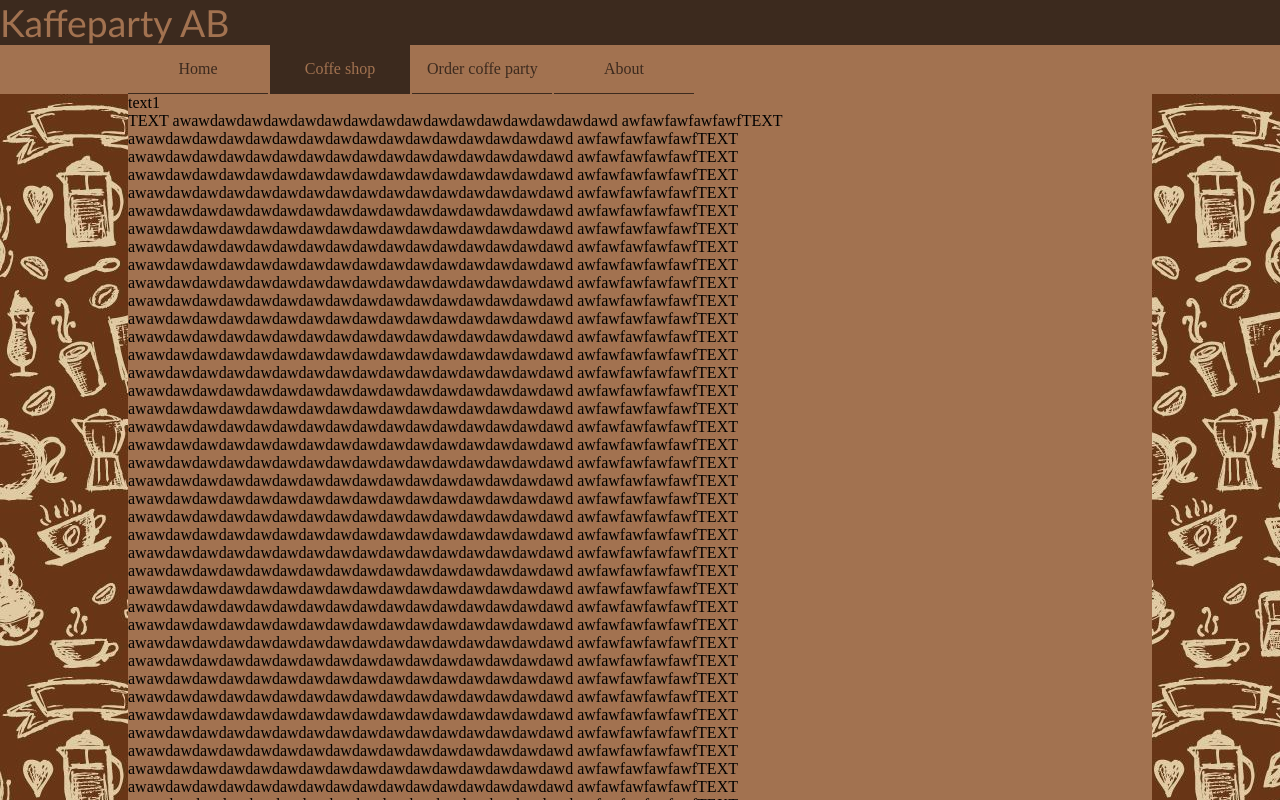
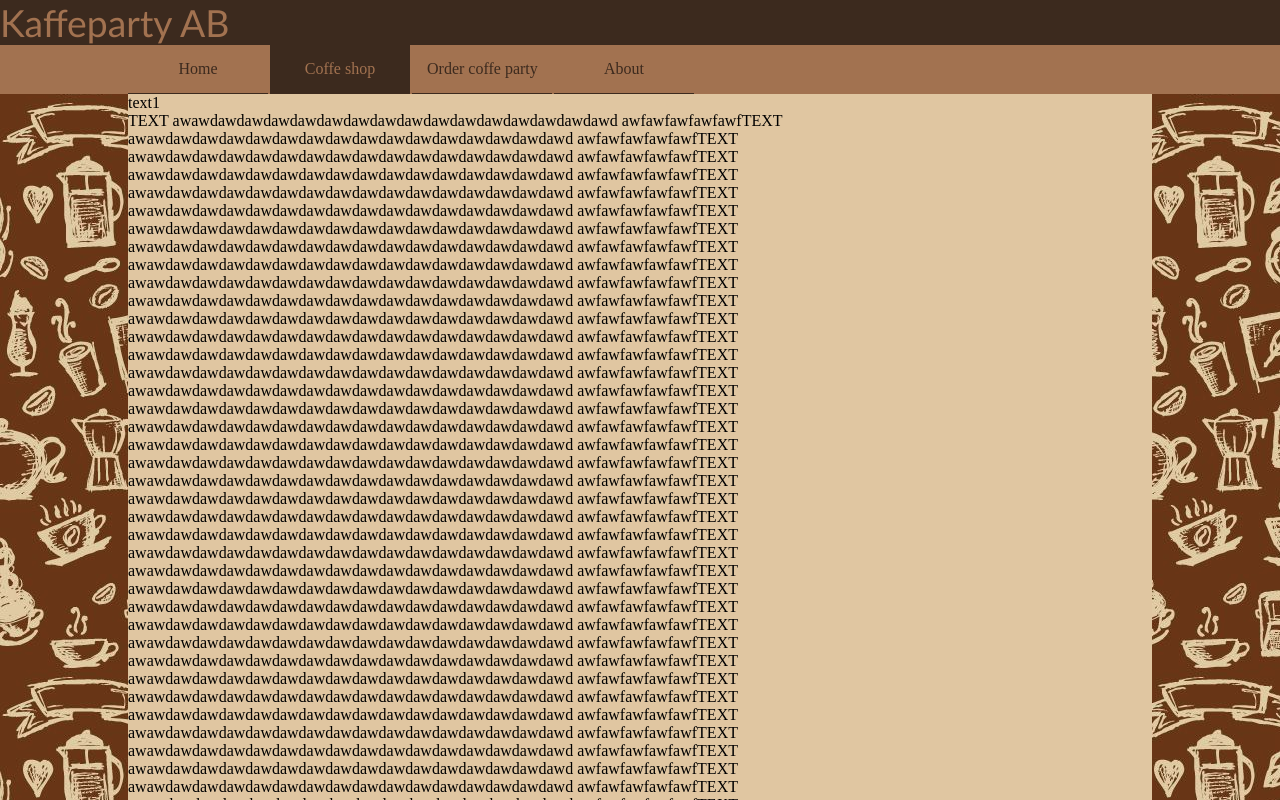
Before and after one commit to javaelev90/webbutveckling, a plain HTML site: page coffeeShop.html in a window 1280 px wide. Shown: the top 800 px of the page. Drawn offline with Linux system fonts and the light colour scheme.

Commit message:
Changed css #content background color to better fit body background

```diff
--- a/testing-navbar.css
+++ b/testing-navbar.css
@@ -66,7 +66,7 @@ body {
 
 #content {
     flex: 1 0 auto;
-    background-color: #a27250;
+    background-color: #E0C6A1;
     word-wrap: break-word;
 }
 
```
